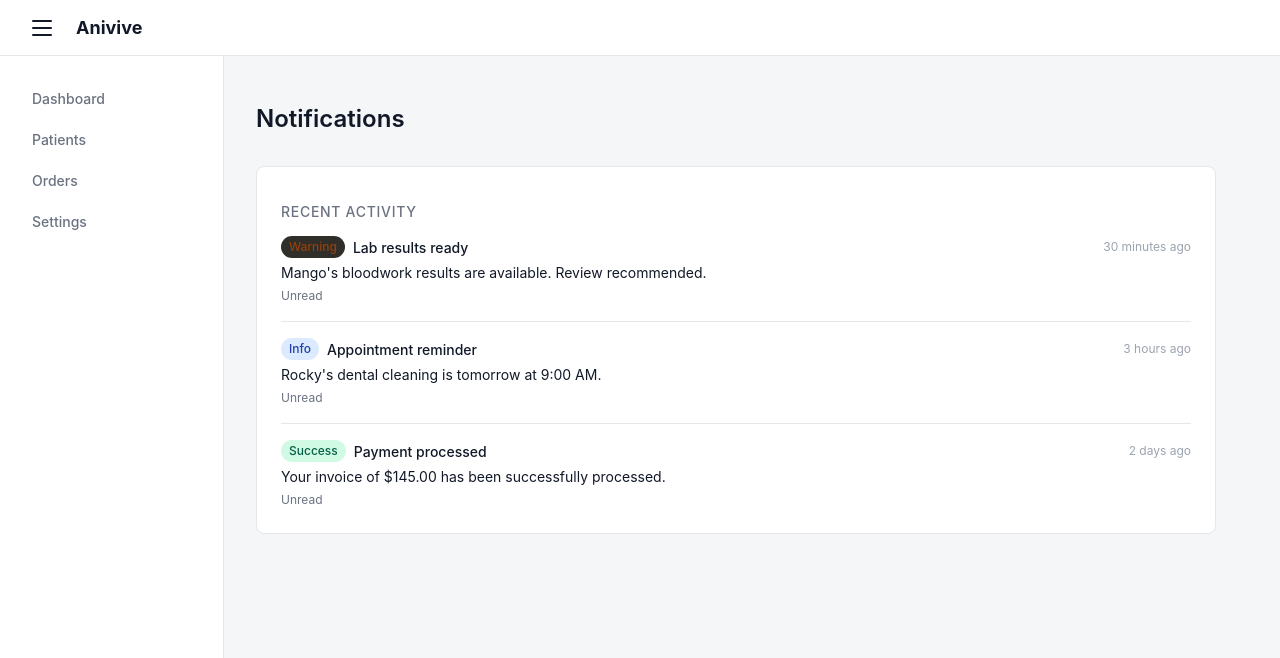
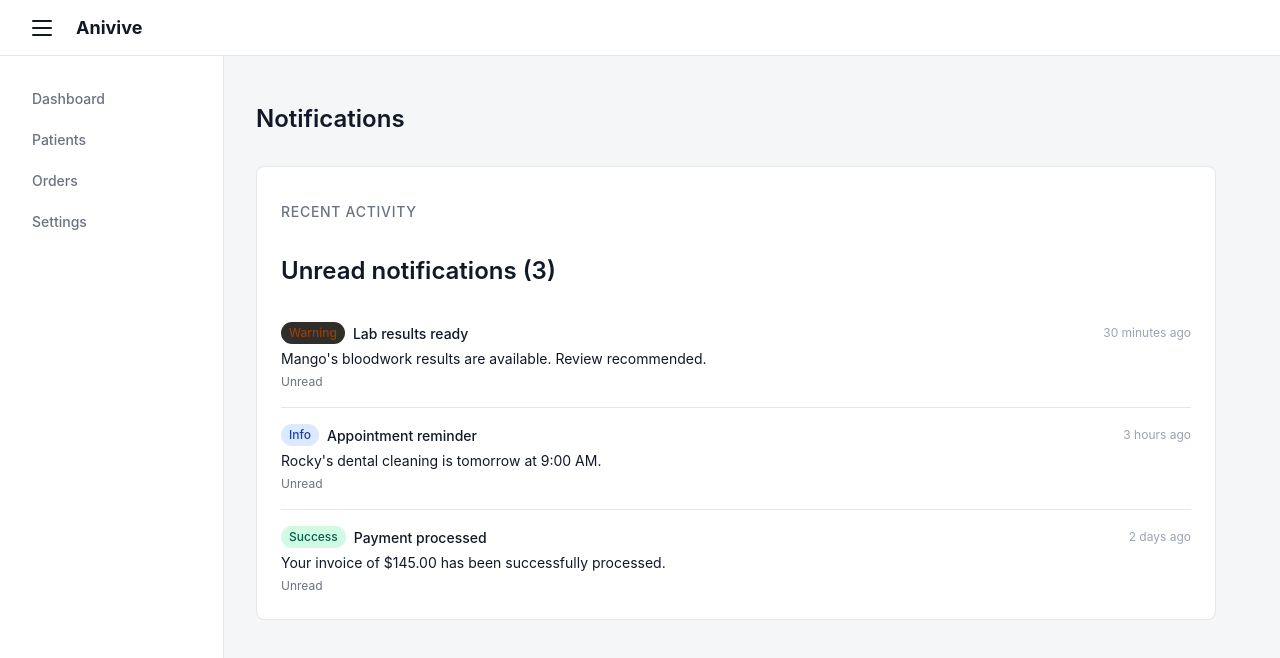
Before and after one commit to markwuu/anivive-assessment, a Next.js app: page /notifications in a window 1280 px wide. Shown: the top 658 px of the page. Built offline with nearby package versions, Linux system fonts and the light colour scheme.

Commit message:
added unread notification count to feed component and passed notification state to item component

```diff
--- a/src/components/notifications-feed/index.tsx
+++ b/src/components/notifications-feed/index.tsx
@@ -1,18 +1,38 @@
-import { getNotifications } from "@/lib/notifications";
-import NotificationItemComponent from "./notifications-item";
-import styles from "./notifications-feed.module.scss";
+'use client';
 
-export default async function NotificationFeed() {
-	const items = await getNotifications();
+import NotificationItemComponent from './notifications-item';
+import styles from './notifications-feed.module.scss';
+import type { Notification } from '@/types';
+import { useState } from 'react';
 
-	if (items.length === 0) {
-		return <p className={styles["empty-state"]}>No recent activity.</p>;
+type Props = {
+	items: Notification[];
+};
+
+export default function NotificationFeed({ items }: Props) {
+	const [notifications, setNotifications] = useState<Notification[]>(items);
+	const unreadCount = notifications.reduce(
+		(count, notif) => count + (notif.read ? 0 : 1),
+		0,
+	);
+
+	if (notifications.length === 0) {
+		return <p className={styles['empty-state']}>No recent activity.</p>;
 	}
 
 	return (
-		<ul className={styles["feed-list"]}>
-			{items.map((item) => (
-				<NotificationItemComponent key={item.id} item={item} />
+		<ul className={styles['feed-list']}>
+			{unreadCount === 0 ? (
+				<h2>All caught up!</h2>
+			) : (
+				<h2>Unread notifications ({unreadCount})</h2>
+			)}
+			{notifications.map((notification) => (
+				<NotificationItemComponent
+					key={notification.id}
+					item={notification}
+					setNotifications={setNotifications}
+				/>
 			))}
 		</ul>
 	);
```
